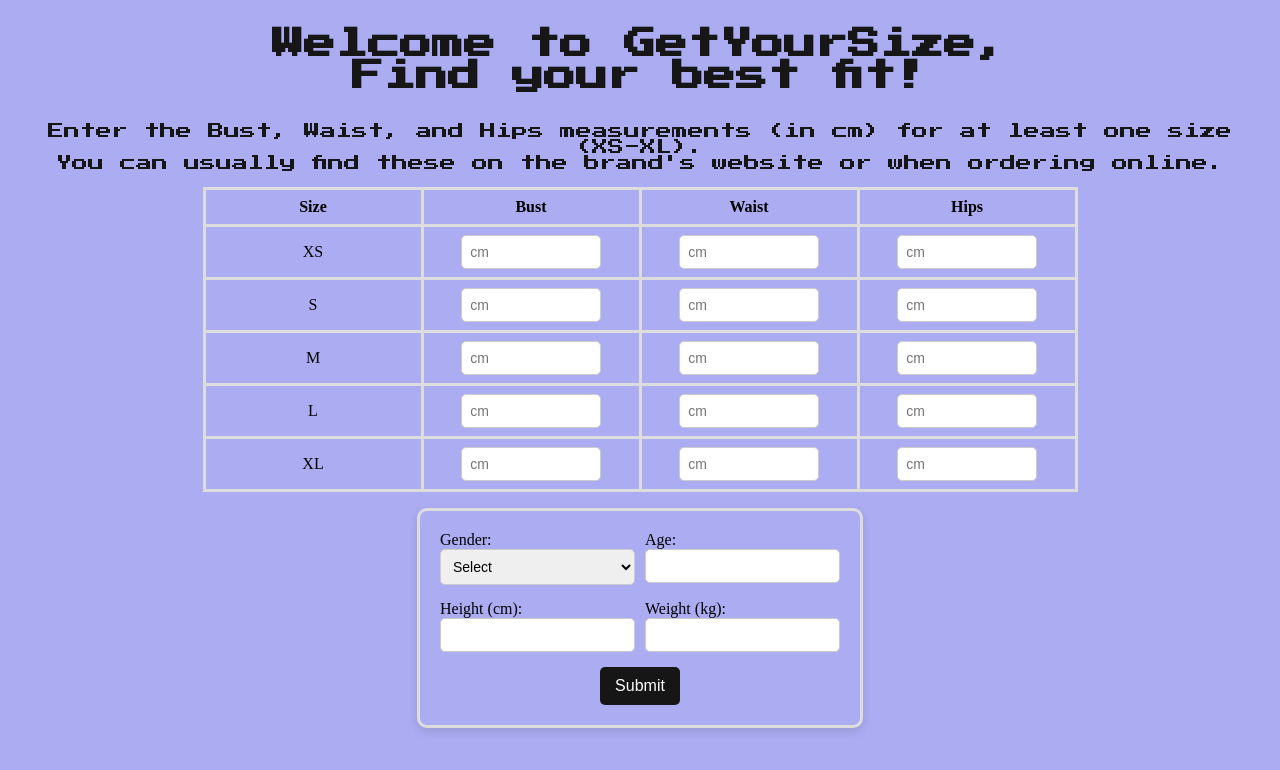
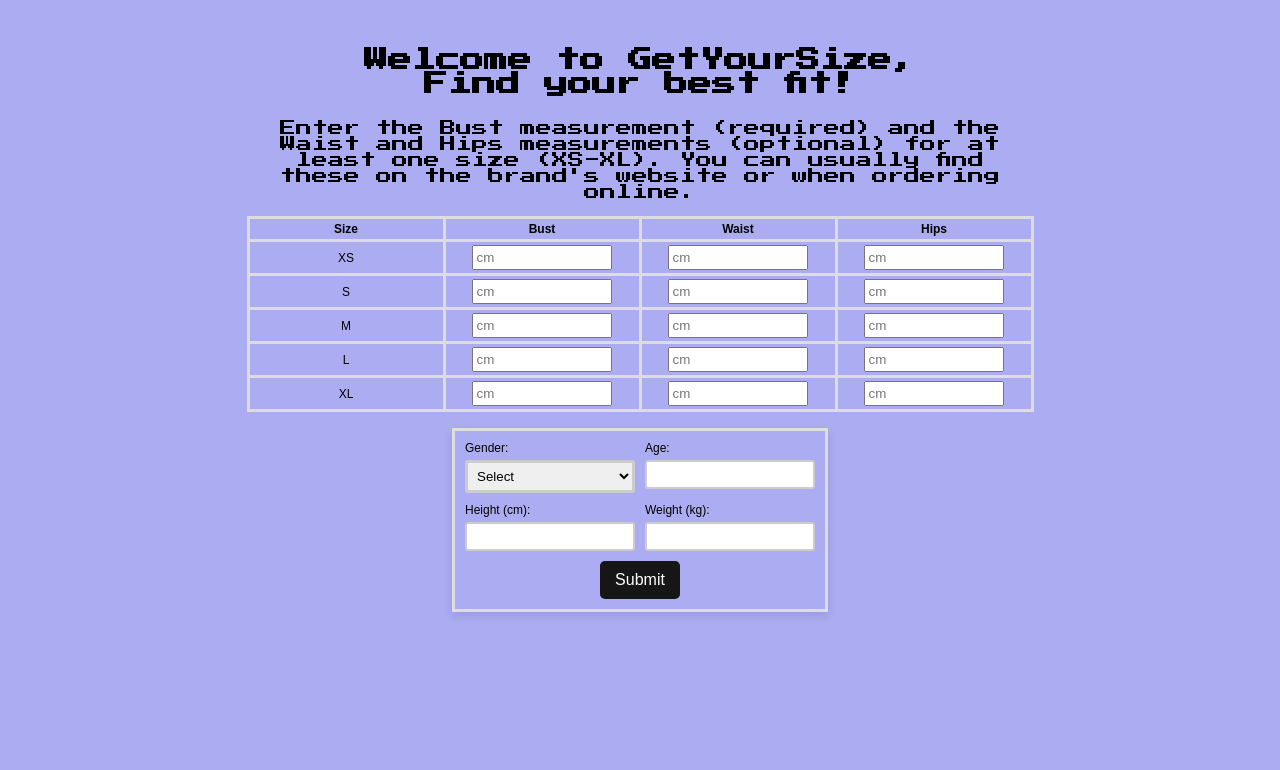
Before and after one commit to michele-vigliotta/getyoursize, a plain HTML site: page index.html in a window 1280 px wide. Drawn offline with Linux system fonts and the light colour scheme; a web font is replaced by a local one.

Commit message:
UI updates

```diff
--- a/index.html
+++ b/index.html
@@ -11,12 +11,12 @@
 </head>
 <body>
 
+<div id="header">
 <h1>Welcome to GetYourSize,<br>Find your best fit!</h1>
-
+</div>
 
 <div class="table-container">
-<p class="first_par">Enter the Bust, Waist, and Hips measurements (in cm) for at least one size (XS-XL).
-    <br>You can usually find these on the brand's website or when ordering online.</p>
+<p class="first_par">Enter the Bust measurement (required) and the Waist and Hips measurements (optional) for at least one size (XS-XL). You can usually find these on the brand's website or when ordering online.</p>
 
 
 <table>
@@ -139,29 +139,35 @@
 
   <div class="form-row">
     <div class="form-group">
+
       <label for="gender">Gender:</label><br>
       <select id="gender" name="gender" required>
         <option value="">Select</option>
         <option value="female">Female</option>
         <option value="male">Male</option>
-        <option value="other">Other</option>
-        <option value="prefer_not_say">Prefer not to say</option>
       </select>
+
     </div>
     <div class="form-group">
+
       <label for="age">Age:</label><br>
       <input type="number" id="age" name="age" min="0" max="120" required>
+
     </div>
   </div>
 
   <div class="form-row">
     <div class="form-group">
+
       <label for="height">Height (cm):</label><br>
       <input type="number" id="height" name="height" min="30" max="250" required>
+
     </div>
     <div class="form-group">
+
       <label for="weight">Weight (kg):</label><br>
       <input type="number" id="weight" name="weight" min="1" max="300" required>
+
     </div>
   </div>
 
--- a/styles.css
+++ b/styles.css
@@ -7,20 +7,27 @@ body {
 }
 
 
+
 h1 {
-    color: rgb(22, 22, 22);
+    color: black;
     font-family: 'Press Start 2P', sans-serif;
+    font-size: 24px;
     text-align: center;
-    margin-top: 20px;
+    margin-top: 5dvh;
+    width: auto;
 }
 
 
 .first_par {
-    color: rgb(22, 22, 22);
+    color: black;
     font-family: 'Press Start 2P', sans-serif;
+    font-size: 2dvh;
     text-align: center;
-    margin: 10px 20px;
+    width: 60%;
+
+    margin: 1dvh auto 0; /* 10 sopra, auto dx/sx, 0 sotto. Centro orizzontalmente */
 }
+
 
 
 
@@ -32,18 +39,19 @@ table {
     border-collapse: collapse;
     width: auto;
     table-layout: fixed;
-
+    font-family: 'Public Pixel', sans-serif;
+    font-size: 12px;
 }
 
 table input[type="number"] {
-    width: 70%; /* Forziamo l'input a riempire completamente la larghezza della cella */
-    box-sizing: border-box; /* Molto importante: include padding e border nel 100% della larghezza */
+    width: 70%; /* Forziamo l'input a riempire il 70% della larghezza della cella */
+    padding: 3px;
 }
 
 th, td {
             width: 25%;
             border: 3px solid #ddd;
-            padding: 8px;
+            padding: 3px 3px;
             text-align: center;
 
         }
@@ -51,37 +59,50 @@ th, td {
 
 form#user-info-form {
   margin-top: 2vh;
-  max-width: 400px;
+  max-width: 350px;
   width: 100%;
   border: 3px solid #ddd;
-  padding: 20px;
-  border-radius: 10px;
+  padding: 10px;
+  font-family: 'Public Pixel', sans-serif;
+  font-size: 12px;
   box-shadow: 0 4px 10px rgba(0,0,0,0.1);
 }
 
 .form-row {
   display: flex;
   gap: 10px;
-  margin-bottom: 15px;
+  margin-bottom: 10px;
 }
 
 .form-group {
   flex: 1;
 }
 
-input, select {
+form#user-info-form input {
   width: 100%;
-  padding: 8px;
-  font-size: 14px;
-  border: 1px solid #ccc;
-  border-radius: 5px;
+  padding: 5px;
+  margin-top: 5px;
+  border: 2px solid #ccc;
+  border-radius: 3px;
   box-sizing: border-box;
 }
+
+form#user-info-form select {
+  width: 100%;
+  padding: 5px;
+  margin-top: 5px;
+  border: 3px solid #ccc;
+  border-radius: 3px;
+  box-sizing: border-box;
+}
+
 
 input:focus, select:focus {
   border-color: #007BFF;
   outline: none;
 }
+
+
 
 button {
   padding: 10px 15px;
```
